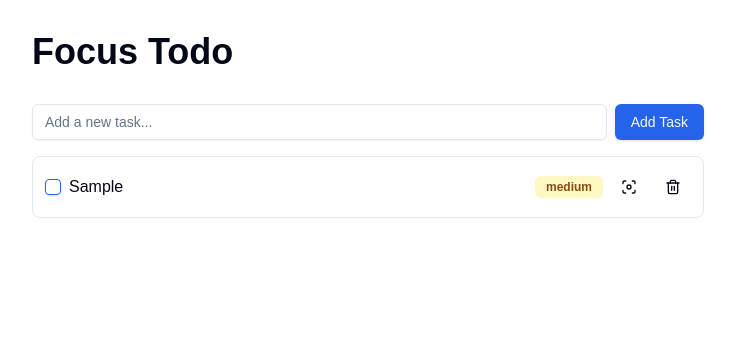
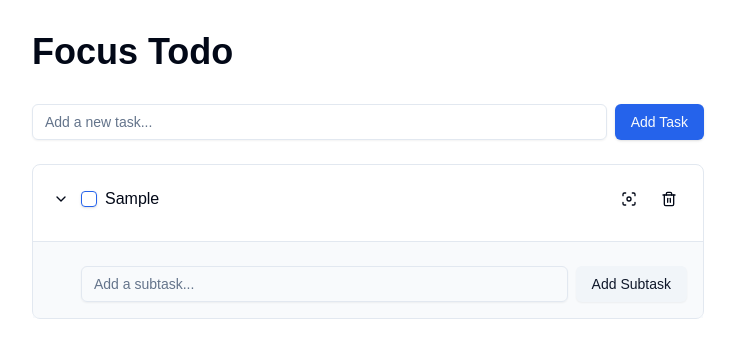
Before and after one commit to blink-new/productivity-todo-app-pot3pgp0, a React (Vite) app: page / in a window 1280 px wide. Both pictures are taken after typing "Sample" into the empty fields and a click on the button "Add Task". Shown: the top 358 px of the page, without its empty margins (272-1007 px from the left). Built offline with nearby package versions, Linux system fonts and the light colour scheme.

Commit message:
Improve Subtask UI

```diff
--- a/src/components/TaskList.tsx
+++ b/src/components/TaskList.tsx
@@ -1,12 +1,11 @@
 
 import { useState } from 'react'
-import { Task } from '@/lib/types'
+import { Task, Subtask } from '../lib/types'
 import { Button } from './ui/button'
 import { Input } from './ui/input'
-import { Badge } from './ui/badge'
 import { Checkbox } from './ui/checkbox'
-import { cn } from '@/lib/utils'
-import { Timer, Focus, Trash2 } from 'lucide-react'
+import { Timer, Focus, Trash2, ChevronDown, ChevronRight, Plus } from 'lucide-react'
+import toast from 'react-hot-toast'
 
 interface TaskListProps {
   tasks: Task[]
@@ -16,39 +15,93 @@ interface TaskListProps {
   onFocusTask: (task: Task) => void
 }
 
-export function TaskList({ tasks, onTaskAdd, onTaskUpdate, onTaskDelete, onFocusTask }: TaskListProps) {
+export function TaskList({
+  tasks,
+  onTaskAdd,
+  onTaskUpdate,
+  onTaskDelete,
+  onFocusTask,
+}: TaskListProps) {
   const [newTaskTitle, setNewTaskTitle] = useState('')
+  const [expandedTasks, setExpandedTasks] = useState<Record<string, boolean>>({})
+  const [newSubtasks, setNewSubtasks] = useState<Record<string, string>>({})
 
-  const handleAddTask = (e: React.FormEvent) => {
+  const handleSubmit = (e: React.FormEvent) => {
     e.preventDefault()
     if (!newTaskTitle.trim()) return
 
     const newTask: Task = {
       id: crypto.randomUUID(),
-      title: newTaskTitle,
-      notes: '',
+      title: newTaskTitle.trim(),
       completed: false,
-      priority: 'medium',
       createdAt: Date.now(),
+      subtasks: [],
     }
 
     onTaskAdd(newTask)
     setNewTaskTitle('')
+    toast.success('Task added!')
+    // Auto expand the new task
+    setExpandedTasks(prev => ({
+      ...prev,
+      [newTask.id]: true
+    }))
   }
 
-  const priorityColors = {
-    low: 'bg-blue-100 text-blue-800',
-    medium: 'bg-yellow-100 text-yellow-800',
-    high: 'bg-red-100 text-red-800',
+  const toggleExpanded = (taskId: string) => {
+    setExpandedTasks(prev => ({
+      ...prev,
+      [taskId]: !prev[taskId]
+    }))
+  }
+
+  const handleAddSubtask = (taskId: string) => {
+    const subtaskTitle = newSubtasks[taskId]?.trim()
+    if (!subtaskTitle) return
+
+    const task = tasks.find(t => t.id === taskId)
+    if (!task) return
+
+    const newSubtask: Subtask = {
+      id: crypto.randomUUID(),
+      title: subtaskTitle,
+      completed: false
+    }
+
+    onTaskUpdate({
+      ...task,
+      subtasks: [...task.subtasks, newSubtask]
+    })
+
+    setNewSubtasks(prev => ({
+      ...prev,
+      [taskId]: ''
+    }))
+    toast.success('Subtask added!')
+  }
+
+  const updateSubtask = (task: Task, subtaskId: string, completed: boolean) => {
+    const updatedSubtasks = task.subtasks.map(st =>
+      st.id === subtaskId ? { ...st, completed } : st
+    )
+
+    const allSubtasksCompleted = updatedSubtasks.every(st => st.completed)
+
+    onTaskUpdate({
+      ...task,
+      subtasks: updatedSubtasks,
+      completed: allSubtasksCompleted
+    })
   }
 
   return (
-    <div className="space-y-4">
-      <form onSubmit={handleAddTask} className="flex gap-2">
+    <div className="space-y-6">
+      <form onSubmit={handleSubmit} className="flex gap-2">
         <Input
+          type="text"
+          placeholder="Add a new task..."
           value={newTaskTitle}
           onChange={(e) => setNewTaskTitle(e.target.value)}
-          placeholder="Add a new task..."
           className="flex-1"
         />
         <Button type="submit">Add Task</Button>
@@ -56,28 +109,55 @@ export function TaskList({ tasks, onTaskAdd, onTaskUpdate, onTaskDelete, onFocus
 
       <div className="space-y-2">
         {tasks.map((task) => (
+          <div key={task.id} className="space-y-2 rounded-lg border bg-card">
             <div
-            key={task.id}
-            className={cn(
-              "flex items-center gap-2 rounded-lg border p-3 transition-colors",
-              task.completed && "bg-muted"
+              className="flex items-center gap-2 p-4 transition-colors hover:bg-accent"
+            >
+              <Button
+                variant="ghost"
+                size="icon"
+                className="h-6 w-6"
+                onClick={() => toggleExpanded(task.id)}
+              >
+                {expandedTasks[task.id] ? (
+                  <ChevronDown className="h-4 w-4" />
+                ) : (
+                  <ChevronRight className="h-4 w-4" />
                 )}
-          >
+              </Button>
               <Checkbox
                 checked={task.completed}
-              onCheckedChange={(checked) =>
-                onTaskUpdate({ ...task, completed: checked as boolean })
+                onCheckedChange={(checked) => {
+                  const newTask = {
+                    ...task,
+                    completed: checked as boolean,
+                    subtasks: task.subtasks.map(st => ({
+                      ...st,
+                      completed: checked as boolean
+                    }))
                   }
+                  onTaskUpdate(newTask)
+                }}
               />
-            <span className={cn(
-              "flex-1",
-              task.completed && "text-muted-foreground line-through"
-            )}>
+              <span
+                className={`flex-1 ${
+                  task.completed ? 'text-muted-foreground line-through' : ''
+                }`}
+              >
                 {task.title}
+                {task.subtasks.length > 0 && (
+                  <span className="ml-2 text-sm text-muted-foreground">
+                    ({task.subtasks.filter(st => st.completed).length}/{task.subtasks.length})
                   </span>
-            <Badge variant="secondary" className={priorityColors[task.priority]}>
-              {task.priority}
-            </Badge>
+                )}
+              </span>
+              <div className="flex items-center gap-1">
+                {task.timeSpent ? (
+                  <div className="flex items-center gap-1 text-sm text-muted-foreground">
+                    <Timer className="h-4 w-4" />
+                    {Math.round(task.timeSpent / 60)} min
+                  </div>
+                ) : null}
                 <Button
                   variant="ghost"
                   size="icon"
@@ -88,12 +168,77 @@ export function TaskList({ tasks, onTaskAdd, onTaskUpdate, onTaskDelete, onFocus
                 <Button
                   variant="ghost"
                   size="icon"
-              onClick={() => onTaskDelete(task.id)}
+                  onClick={() => {
+                    onTaskDelete(task.id)
+                    toast.success('Task deleted')
+                  }}
                 >
                   <Trash2 className="h-4 w-4" />
                 </Button>
               </div>
+            </div>
+
+            {expandedTasks[task.id] && (
+              <div className="space-y-2 border-t bg-accent/50 p-4">
+                <div className="pl-8 space-y-2">
+                  {task.subtasks.map((subtask) => (
+                    <div
+                      key={subtask.id}
+                      className="flex items-center gap-2 rounded-lg border bg-background p-3 transition-colors hover:bg-accent"
+                    >
+                      <Checkbox
+                        checked={subtask.completed}
+                        onCheckedChange={(checked) => {
+                          updateSubtask(task, subtask.id, checked as boolean)
+                        }}
+                      />
+                      <span
+                        className={`flex-1 ${
+                          subtask.completed ? 'text-muted-foreground line-through' : ''
+                        }`}
+                      >
+                        {subtask.title}
+                      </span>
+                    </div>
                   ))}
+                </div>
+
+                <div className="flex gap-2 pl-8">
+                  <Input
+                    type="text"
+                    placeholder="Add a subtask..."
+                    value={newSubtasks[task.id] || ''}
+                    onChange={(e) =>
+                      setNewSubtasks(prev => ({
+                        ...prev,
+                        [task.id]: e.target.value
+                      }))
+                    }
+                    onKeyPress={(e) => {
+                      if (e.key === 'Enter') {
+                        e.preventDefault()
+                        handleAddSubtask(task.id)
+                      }
+                    }}
+                    className="flex-1"
+                  />
+                  <Button
+                    onClick={() => handleAddSubtask(task.id)}
+                    variant="secondary"
+                  >
+                    Add Subtask
+                  </Button>
+                </div>
+              </div>
+            )}
+          </div>
+        ))}
+
+        {tasks.length === 0 ? (
+          <div className="text-center text-muted-foreground">
+            No tasks yet. Add one above!
+          </div>
+        ) : null}
       </div>
     </div>
   )
```
Lines whose indentation alone changed are shown as unchanged.
